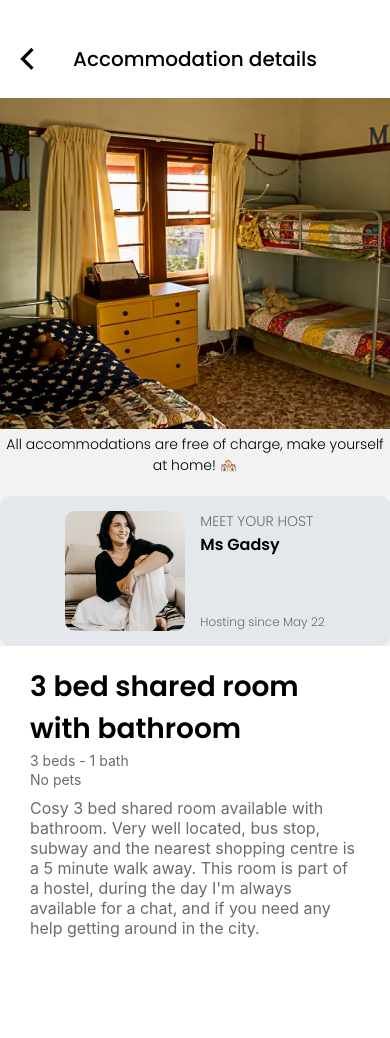
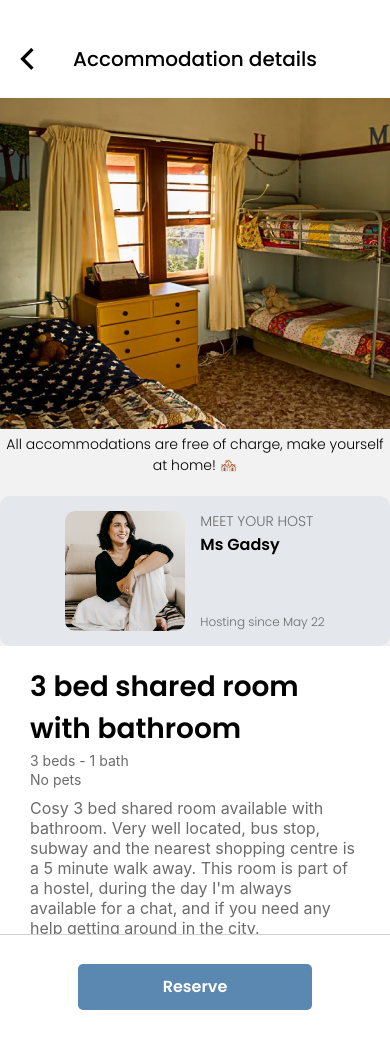
Before and after one commit to ReginaGyimesi/athena-hack-2022, a React Native app: screen /ShelterSingleScreen in a window 390 px wide. Before the commit the page ends 988 px from the top, so only its background shows below. Built offline with nearby package versions, Linux system fonts and the light colour scheme.

Commit message:
reserve bottom tab

```diff
--- /dev/null
+++ b/components/Button.jsx
@@ -0,0 +1,36 @@
+import { StyleSheet, Text, TouchableOpacity } from "react-native";
+import { Colors, FontSizes } from "../styles";
+import { useNavigation } from "@react-navigation/native";
+
+const Button = ({ title, navScreenName }) => {
+  const navigation = useNavigation();
+  return (
+    <TouchableOpacity
+      style={styles.button}
+      onPress={() => navigation.navigate(navScreenName)}
+    >
+      <Text style={styles.text}>{title}</Text>
+    </TouchableOpacity>
+  );
+};
+
+const styles = StyleSheet.create({
+  button: {
+    backgroundColor: Colors.secondary,
+    width: "60%",
+    height: 46,
+    display: "flex",
+    justifyContent: "center",
+    alignItems: "center",
+    border: 1,
+    borderColor: Colors.white,
+    borderRadius: 5,
+  },
+  text: {
+    color: Colors.white,
+    fontFamily: "Poppins-SemiBold",
+    fontSize: FontSizes.M16
+  },
+});
+
+export default Button;
--- /dev/null
+++ b/components/ReserveBottomTab.jsx
@@ -0,0 +1,35 @@
+import { StyleSheet, TouchableOpacity, Image, Text, View } from "react-native";
+import { Colors } from "../styles";
+import { FontSizes } from "../styles/FontSizes";
+import Button from "./Button";
+
+const ReserveBottomTab = () => {
+  return (
+    <View style={styles.view}>
+      <Button title={"Reserve"} />
+    </View>
+  );
+};
+
+const styles = StyleSheet.create({
+  view: {
+    backgroundColor: Colors.white,
+    borderTopWidth: 1,
+    borderTopColor: "#D0D1D1",
+    height: "10%",
+    position: "absolute",
+    bottom: 0,
+    zIndex: 1,
+    width: "100%",
+    display: "flex",
+    justifyContent: "center",
+    alignItems: "center",
+  },
+  button: {
+    backgroundColor: Colors.secondary,
+    width: "80%",
+    height: 46,
+  }
+});
+
+export default ReserveBottomTab;
--- a/screens/ShelterSingleScreen.jsx
+++ b/screens/ShelterSingleScreen.jsx
@@ -1,11 +1,14 @@
 import { StyleSheet, Image, Text, View } from "react-native";
 import MeetYourHost from "../components/MeetYourHost";
+import ReserveBottomTab from "../components/ReserveBottomTab";
 import ScreenWrapper from "../components/ScreenWrapper";
 import { FontSizes } from "../styles";
 
 export const ShelterSingleScreenNavName = "ShelterSingleScreen";
 const ShelterSingleScreen = () => {
   return (
+    <>
+    <ReserveBottomTab />
     <ScreenWrapper title="Accommodation details">
       <Image source={require("../assets/images/roomImage.png")} />
 
@@ -25,6 +28,7 @@ const ShelterSingleScreen = () => {
         </Text>
       </View>
     </ScreenWrapper>
+    </>
   );
 };
 
@@ -32,7 +36,7 @@ const styles = StyleSheet.create({
   container: {
     backgroundColor: "white",
     paddingHorizontal: 30,
-    paddingBottom: 50,
+    paddingBottom: 100,
   },
   text: {
     fontFamily: "Poppins-Light",
```
